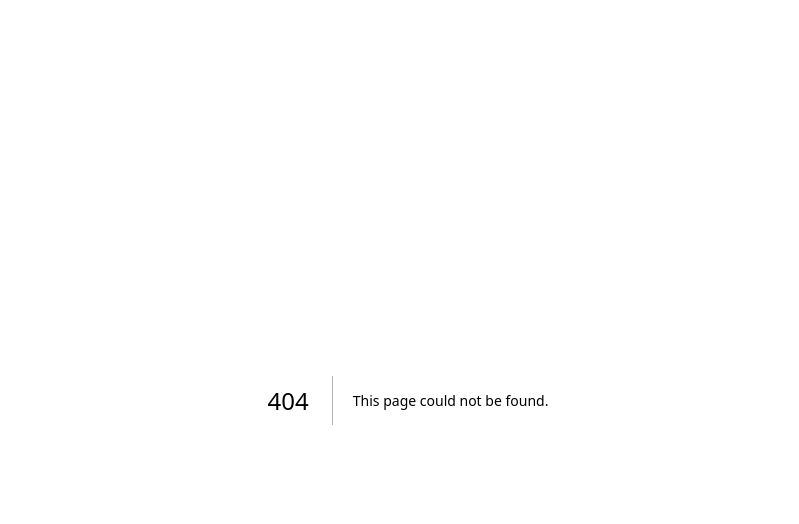
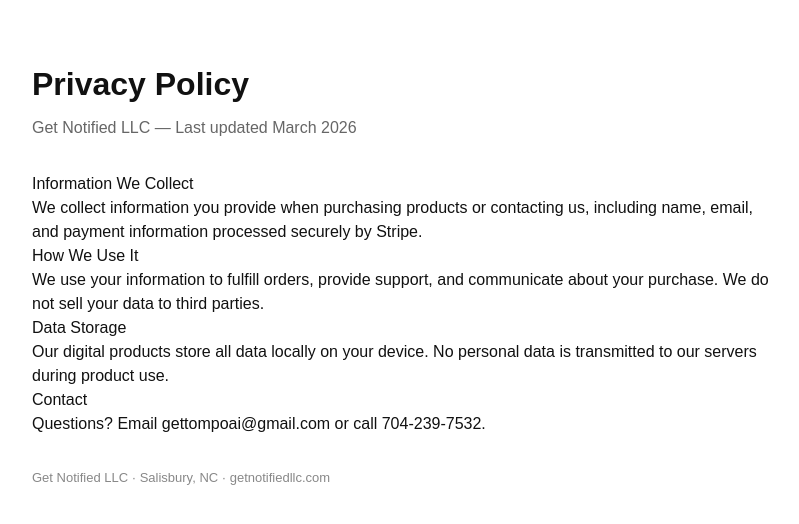
Before and after one commit to tompeezy/getnotified, a Next.js app: page /privacy in a window 1280 px wide. Before the commit this address had no page. Shown: the top 524 px of the page, without its empty margins (232-1031 px from the left). Built offline with nearby package versions, Linux system fonts and the light colour scheme.

Commit message:
Add privacy policy page

```diff
--- /dev/null
+++ b/app/privacy/page.tsx
@@ -0,0 +1,17 @@
+export default function Privacy() {
+  return (
+    <div style={{maxWidth:'800px',margin:'60px auto',padding:'0 24px',fontFamily:'Arial,sans-serif',color:'#111'}}>
+      <h1 style={{fontSize:'32px',fontWeight:900,marginBottom:'8px'}}>Privacy Policy</h1>
+      <p style={{color:'#666',marginBottom:'32px'}}>Get Notified LLC — Last updated March 2026</p>
+      <h2>Information We Collect</h2>
+      <p>We collect information you provide when purchasing products or contacting us, including name, email, and payment information processed securely by Stripe.</p>
+      <h2>How We Use It</h2>
+      <p>We use your information to fulfill orders, provide support, and communicate about your purchase. We do not sell your data to third parties.</p>
+      <h2>Data Storage</h2>
+      <p>Our digital products store all data locally on your device. No personal data is transmitted to our servers during product use.</p>
+      <h2>Contact</h2>
+      <p>Questions? Email gettompoai@gmail.com or call 704-239-7532.</p>
+      <p style={{marginTop:'32px',color:'#888',fontSize:'13px'}}>Get Notified LLC · Salisbury, NC · getnotifiedllc.com</p>
+    </div>
+  )
+}
```
